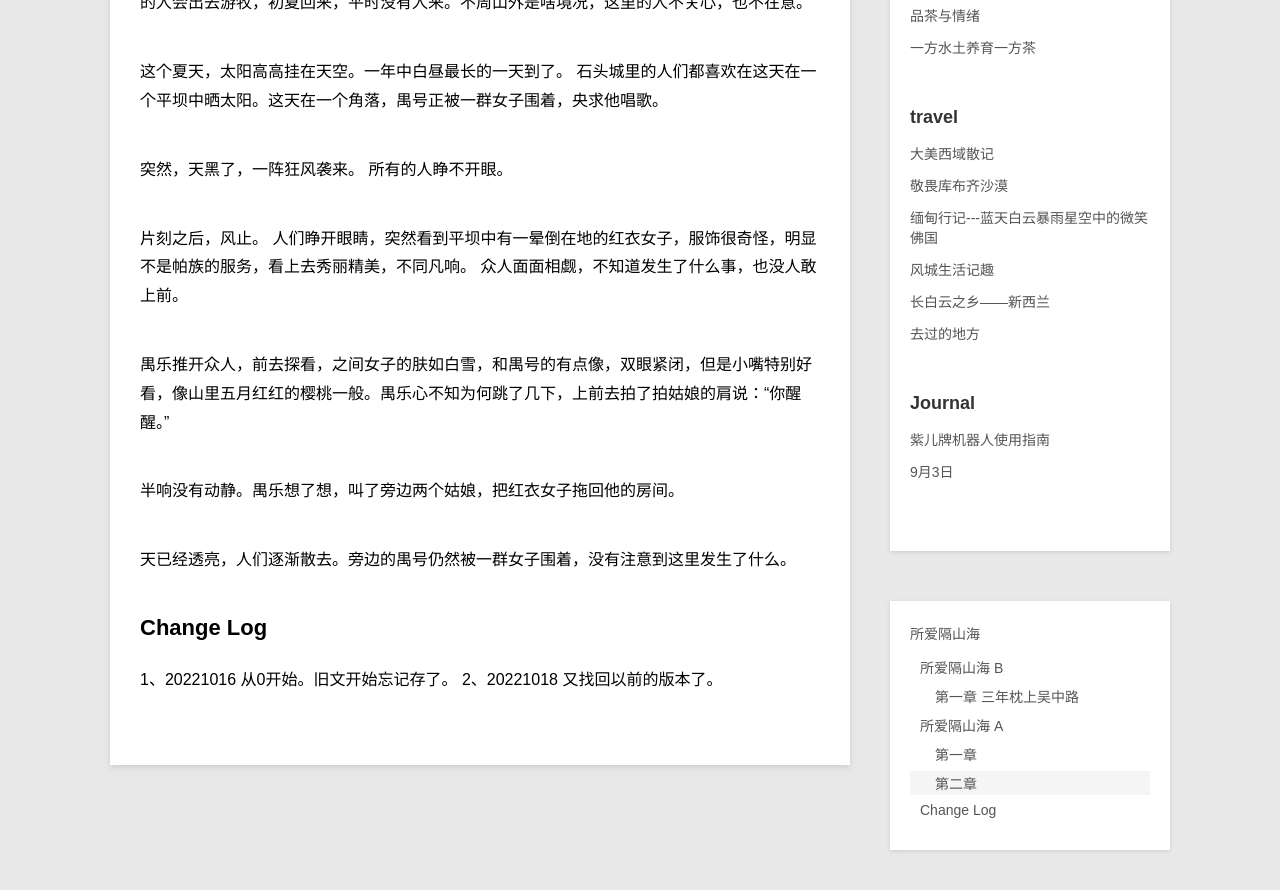
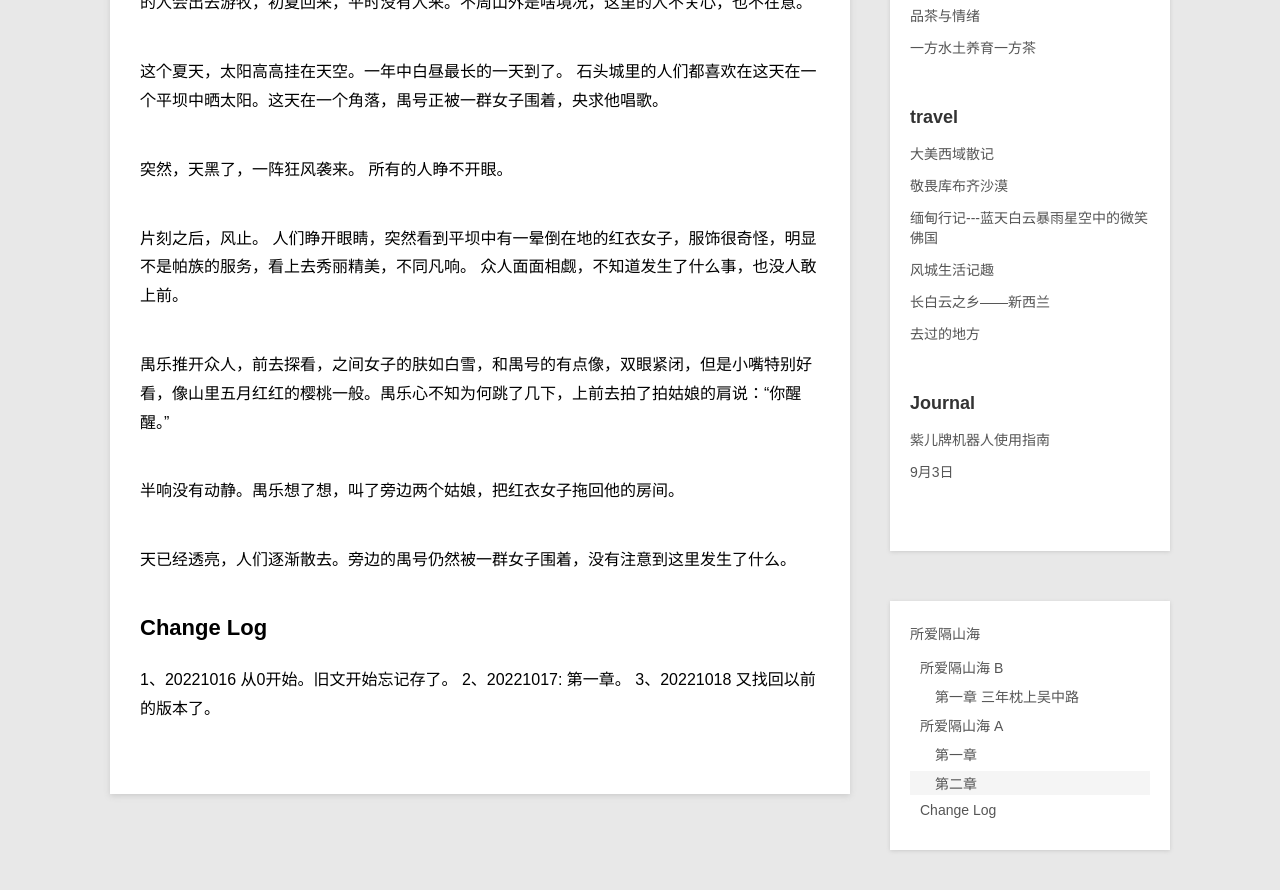
Before and after one commit to violettianjie/violettianjie.github.io, a Jekyll site: the page built from _posts/blog/2022-10-16-loveshanhai.md, in a window 1280 px wide and 900 px high, scrolled down 3525 px. Shown: the top 890 px of the window. Built offline with Jekyll 4.4.1, drawn with Linux system fonts in a browser that asks for light colours; some of the changed text lies outside the part shown.

Commit message:
Update 2022-10-16-loveshanhai.md

```diff
--- a/_posts/blog/2022-10-16-loveshanhai.md
+++ b/_posts/blog/2022-10-16-loveshanhai.md
@@ -108,4 +108,5 @@ start from scratch，先站个位置，哈哈哈。
 
 ## Change Log
 1、20221016 从0开始。旧文开始忘记存了。
-2、20221018 又找回以前的版本了。
+2、20221017: 第一章。
+3、20221018 又找回以前的版本了。
```
Also changed, not shown: other parts of _posts/blog/2022-10-16-loveshanhai.md (+1 -1 lines).
